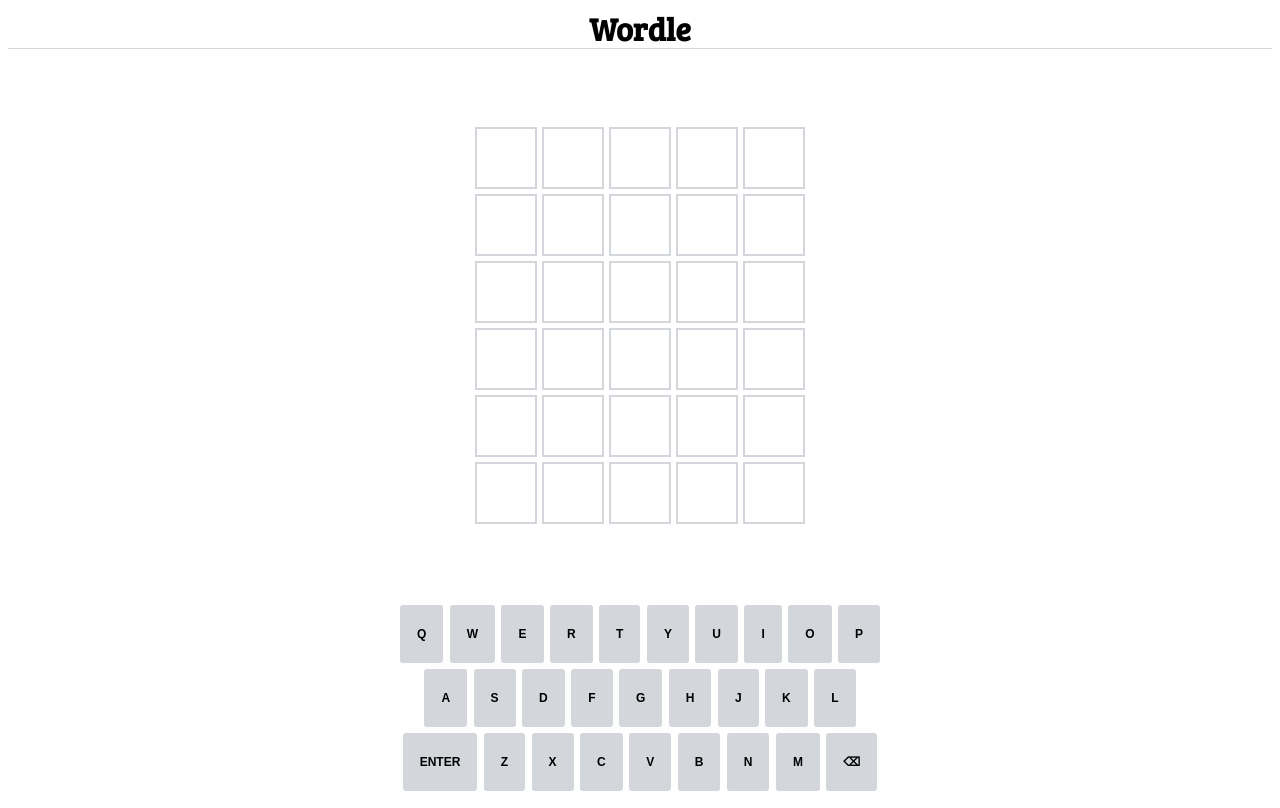
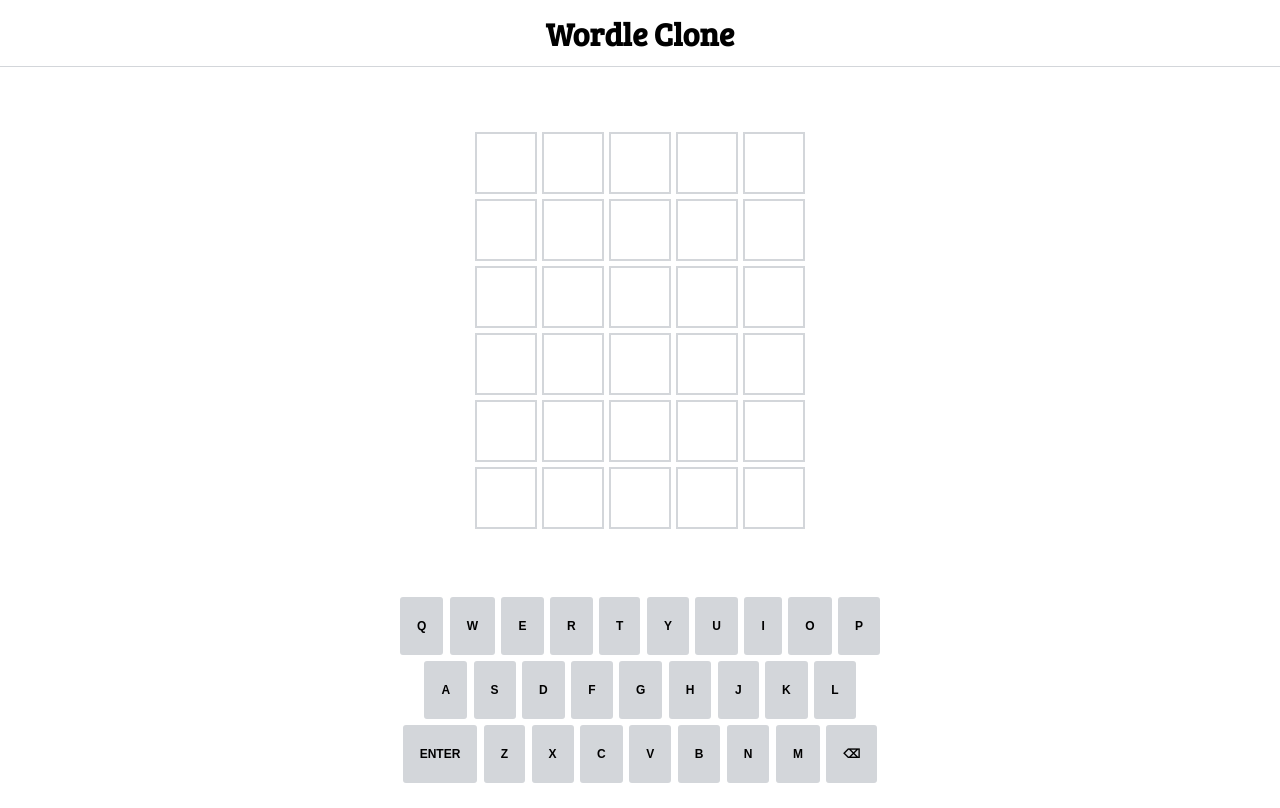
Before and after one commit to andradebru/Wordle-clone, a plain HTML site: page index.html in a window 1280 px wide. Drawn offline with Linux system fonts and the light colour scheme.

Commit message:
insere link para o repo e tenta colorir as letras do acerto

```diff
--- a/css/d4-wordle.css
+++ b/css/d4-wordle.css
@@ -1,9 +1,10 @@
-html {
-  height: 100%;
+a {
+  font-family: "Bree Serif";
+  text-decoration: none;
+  color: black;
 }
-
-body {
-  height: 100%;
+a:hover {
+  color: #6aaa64;
 }
 
 h1 {
@@ -28,7 +29,7 @@
   display: flex;
   align-items: center;
   justify-content: center;
-  height: 40px;
+  height: 66px;
   border-bottom: 1px solid #d3d6da;
 }
 
--- /dev/null
+++ b/css/reset.css
@@ -0,0 +1,18 @@
+* {
+  margin: 0;
+  padding: 0;
+}
+
+html {
+  height: 100%;
+}
+
+body {
+  height: 100%;
+}
+
+a {
+  font-family: "Bree Serif";
+  text-decoration: none;
+  color: black;
+}
--- a/index.html
+++ b/index.html
@@ -4,17 +4,18 @@
     <meta charset="UTF-8">
     <meta http-equiv="X-UA-Compatible" content="IE=edge">
     <meta name="viewport" content="width=device-width, initial-scale=1.0">
-    <title>Wordle</title>
+    <title>Wordle da Bruna</title>
     <link rel="preconnect" href="https://fonts.googleapis.com">
 <link rel="preconnect" href="https://fonts.gstatic.com" crossorigin>
 <link href="https://fonts.googleapis.com/css2?family=Bree+Serif&display=swap" rel="stylesheet">
     <link rel="stylesheet" href="css/d4-wordle.css">
+    <link rel="stylesheet" href="css/reset.css">
 </head>
 
 <body>
     <div class="container">
         <div class="cabecalho">
-            <h1>Wordle</h1>
+            <h1><a href="https://github.com/andradebru/d4-wordle" >Wordle Clone</h1></a>
         </div>
 
         <div class="tabuleiro">
@@ -68,37 +69,37 @@
         </div>
         <div class="teclado">
             <div>
-                <button class="quadrado letra normal">Q</button>
-                <button class="quadrado letra normal">W</button>
-                <button class="quadrado letra normal">E</button>
-                <button class="quadrado letra normal">R</button>
-                <button class="quadrado letra normal">T</button>
-                <button class="quadrado letra normal">Y</button>
-                <button class="quadrado letra normal">U</button>
-                <button class="quadrado letra normal">I</button>
-                <button class="quadrado letra normal">O</button>
-                <button class="quadrado letra normal">P</button>
+                <button id="Q" class="quadrado letra normal">Q</button>
+                <button id="W" class="quadrado letra normal">W</button>
+                <button id="E" class="quadrado letra normal">E</button>
+                <button id="R" class="quadrado letra normal">R</button>
+                <button id="T" class="quadrado letra normal">T</button>
+                <button id="Y" class="quadrado letra normal">Y</button>
+                <button id="U" class="quadrado letra normal">U</button>
+                <button id="I" class="quadrado letra normal">I</button>
+                <button id="O" class="quadrado letra normal">O</button>
+                <button id="P" class="quadrado letra normal">P</button>
             </div>
             <div>
-                <button class="quadrado letra normal">A</button>
-                <button class="quadrado letra normal">S</button>
-                <button class="quadrado letra normal">D</button>
-                <button class="quadrado letra normal">F</button>
-                <button class="quadrado letra normal">G</button>
-                <button class="quadrado letra normal">H</button>
-                <button class="quadrado letra normal">J</button>
-                <button class="quadrado letra normal">K</button>
-                <button class="quadrado letra normal">L</button>
+                <button id="A" class="quadrado letra normal">A</button>
+                <button id="S" class="quadrado letra normal">S</button>
+                <button id="D" class="quadrado letra normal">D</button>
+                <button id="F" class="quadrado letra normal">F</button>
+                <button id="G" class="quadrado letra normal">G</button>
+                <button id="H" class="quadrado letra normal">H</button>
+                <button id="J" class="quadrado letra normal">J</button>
+                <button id="K" class="quadrado letra normal">K</button>
+                <button id="L" class="quadrado letra normal">L</button>
             </div>
             <div>
                 <button class="quadrado letra normal">ENTER</button>
-                <button class="quadrado letra normal">Z</button>
-                <button class="quadrado letra normal">X</button>
-                <button class="quadrado letra normal">C</button>
-                <button class="quadrado letra normal">V</button>
-                <button class="quadrado letra normal">B</button>
-                <button class="quadrado letra normal">N</button>
-                <button class="quadrado letra normal">M</button>
+                <button id="Z" class="quadrado letra normal">Z</button>
+                <button id="X" class="quadrado letra normal">X</button>
+                <button id="C" class="quadrado letra normal">C</button>
+                <button id="V" class="quadrado letra normal">V</button>
+                <button id="B" class="quadrado letra normal">B</button>
+                <button id="N" class="quadrado letra normal">N</button>
+                <button id="M" class="quadrado letra normal">M</button>
                 <button class="quadrado letra normal">⌫</button>
             </div>
         </div>
--- a/script.js
+++ b/script.js
@@ -55,7 +55,7 @@
   "tempo",
 ];
 
-const palavraDoDia = "FESTA";
+const palavraDoDia = "festa";
 let linha = 1;
 let entrada = [];
 let tentativas = 6;
@@ -114,7 +114,6 @@
     console.log(entrada);
   } else if (entrada.length == 5) {
     console.log("Só aceita até 5 letras");
-    validarEntrada();
   } else {
     entrada.push(char);
     console.log(entrada);
@@ -138,36 +137,52 @@
     console.log("não há nada para apagar");
   }
 }
+
+// function coloreTeclado() {
+//   let botaoTeclado = document.getElementsByClassName('letra');
+// }
+
 function validarEntrada() {
   console.log(
     "validar se " + entrada.join("") + " é igual " + palavraDoDia.toUpperCase()
   );
+  // se a entrada for extamaente a palavra do dia:
   if (entrada.join("") == palavraDoDia.toUpperCase()) {
-    // se a entrada for extamaente a palavra do dia
+    modal.style.display = "block"; // mostra o modal quando acerta
     for (let letra = 0; letra < entrada.length; letra++) {
+      let botaoTeclado = document.getElementById(entrada[letra]);
       let elId = `c${letra + 1}l${linha}`;
       const el = document.getElementById(elId);
       el.classList.add("validado", "rotate-horizontal-center");
-      modal.style.display = "block"; // mostra o modal quando acerta
       tentativas = 0;
-      //TODO uma maneira de bloquear as tentativas depois de acertar
+      botaoTeclado.classList.remove("normal");
+      botaoTeclado.classList.add("validados");
     }
   } else {
     for (let letra = 0; letra < entrada.length; letra++) {
       let elId = `c${letra + 1}l${linha}`;
       const el = document.getElementById(elId);
       let palavraDoDia1 = palavraDoDia.toUpperCase();
+      let botaoTeclado = document.getElementById(entrada[letra]);
+      // se a letra for igual:
       if (entrada[letra] == palavraDoDia[letra].toUpperCase()) {
         el.classList.add("validado", "rotate-horizontal-center");
+        botaoTeclado.classList.remove("normal");
+        botaoTeclado.classList.add("validado");
       } else if (palavraDoDia1.includes(entrada[letra])) {
-        // se a letra existe na palavra mas está no lugar errado
+        // se a letra existe na palavra mas está no lugar errado:
         let tentativaLetraPosicao = entrada[letra];
         let posicaoRealLetra = palavraDoDia.lastIndexOf(palavraDoDia[letra]);
         if (tentativaLetraPosicao != posicaoRealLetra) {
           el.classList.add("posicao-errada", "rotate-horizontal-center");
+          botaoTeclado.classList.remove("normal");
+          botaoTeclado.classList.add("posicao-errada");
         }
+        // se a letra for invalida:
       } else {
         el.classList.add("invalido", "rotate-horizontal-center");
+        botaoTeclado.classList.remove("normal");
+        botaoTeclado.classList.add("invalido");
       }
     }
     tentativas--;
```
Also changed, not shown: 1 other file.
